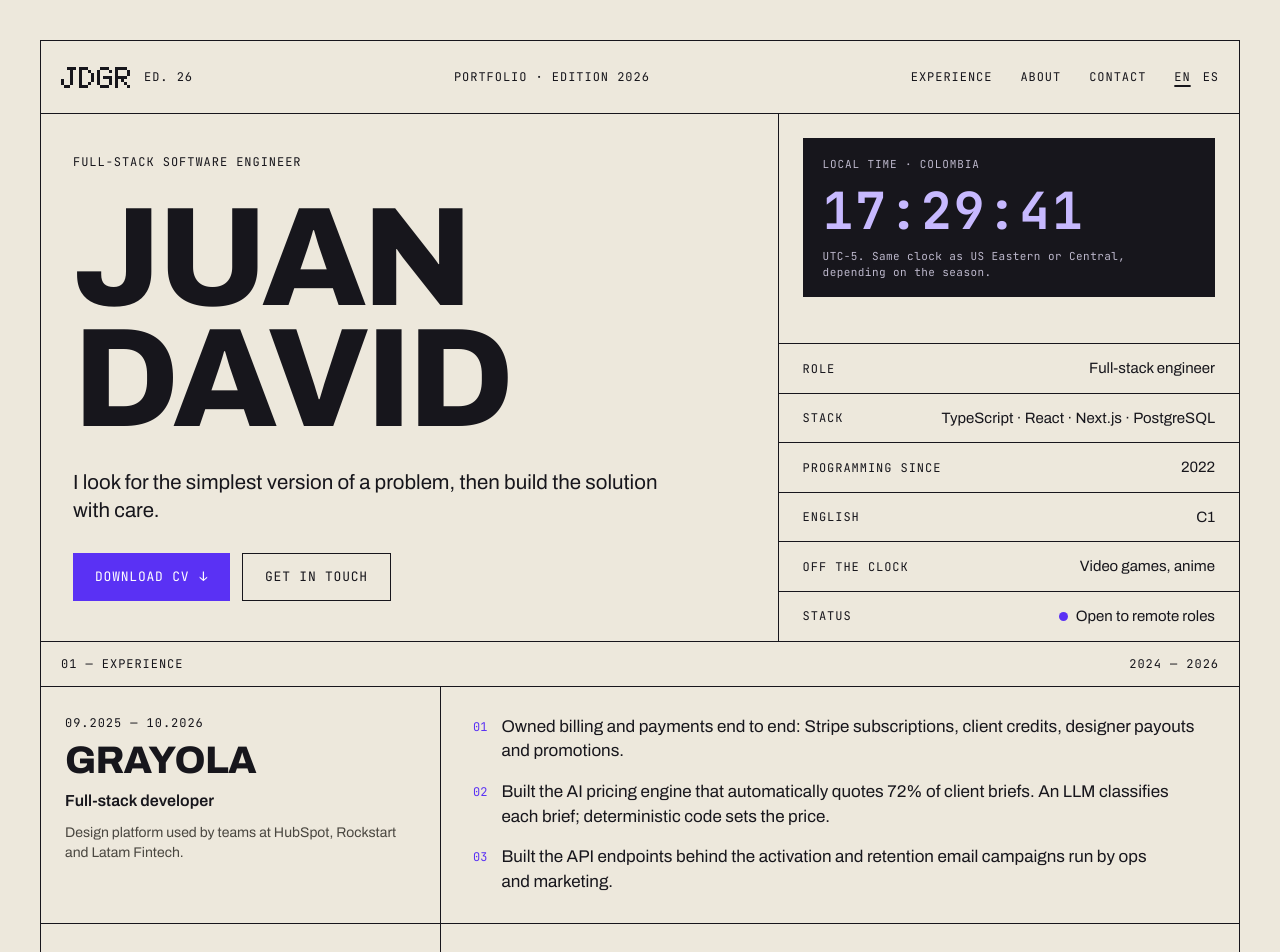
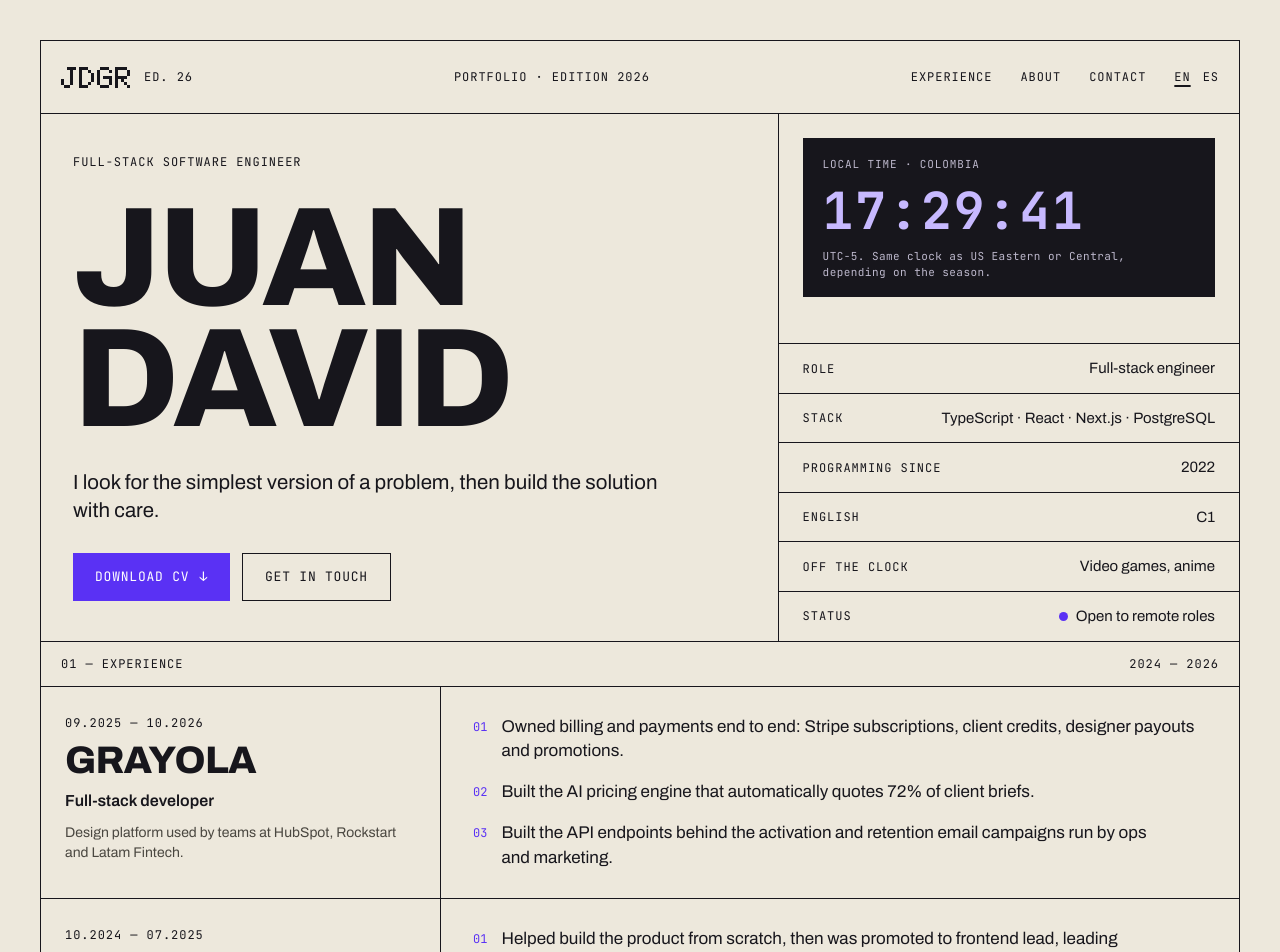
Before and after one commit to juandavid015/portfolio, a Next.js app: page /en in a window 1280 px wide. Shown: the top 952 px of the page. Built offline with nearby package versions, Linux system fonts and the light colour scheme; no server answers.

Commit message:
fix(content): trim pricing bullet and update CVs
- Drop the sentence on how the pricing engine works from the Grayola
  pricing bullet, in English and Spanish
- Replace both CV PDFs with the current versions, keeping their public
  paths so existing links still work

```diff
--- a/src/content/experience.ts
+++ b/src/content/experience.ts
@@ -29,8 +29,8 @@ export const experience: readonly ExperienceEntry[] = [
         es: 'Me encargué de punta a punta de la facturación y los pagos: suscripciones con Stripe, créditos para clientes, pagos a diseñadores y promociones.',
       },
       {
-        en: 'Built the AI pricing engine that automatically quotes 72% of client briefs. An LLM classifies each brief; deterministic code sets the price.',
-        es: 'Desarrollé el sistema de cotización con IA que le pone precio automáticamente al 72% de los briefs. Un LLM clasifica cada brief y el precio lo calcula el código.',
+        en: 'Built the AI pricing engine that automatically quotes 72% of client briefs.',
+        es: 'Desarrollé el sistema de cotización con IA que le pone precio automáticamente al 72% de los briefs.',
       },
       {
         en: 'Built the API endpoints behind the activation and retention email campaigns run by ops and marketing.',
```
Also changed, not shown: 2 other files (tests, documents, lock files or other folders).
